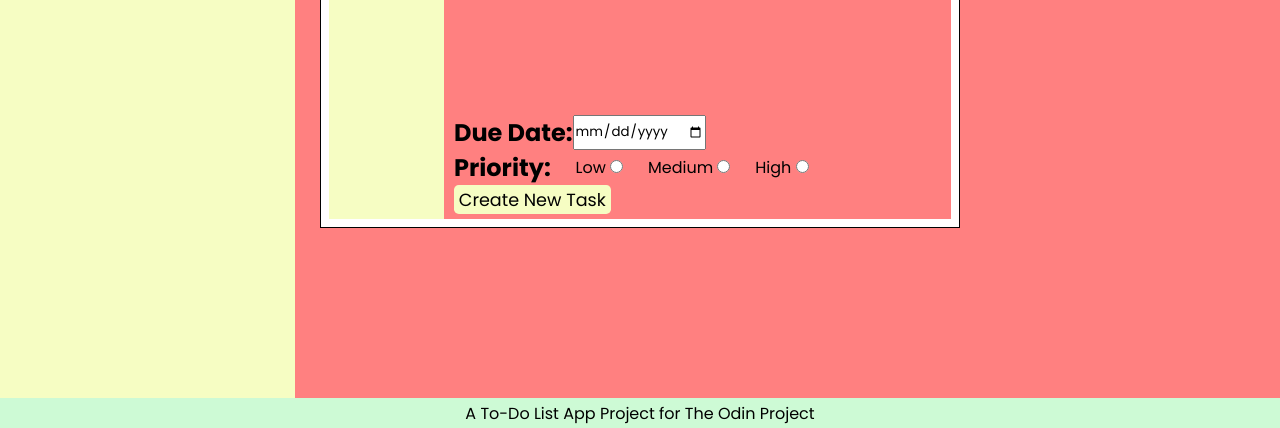
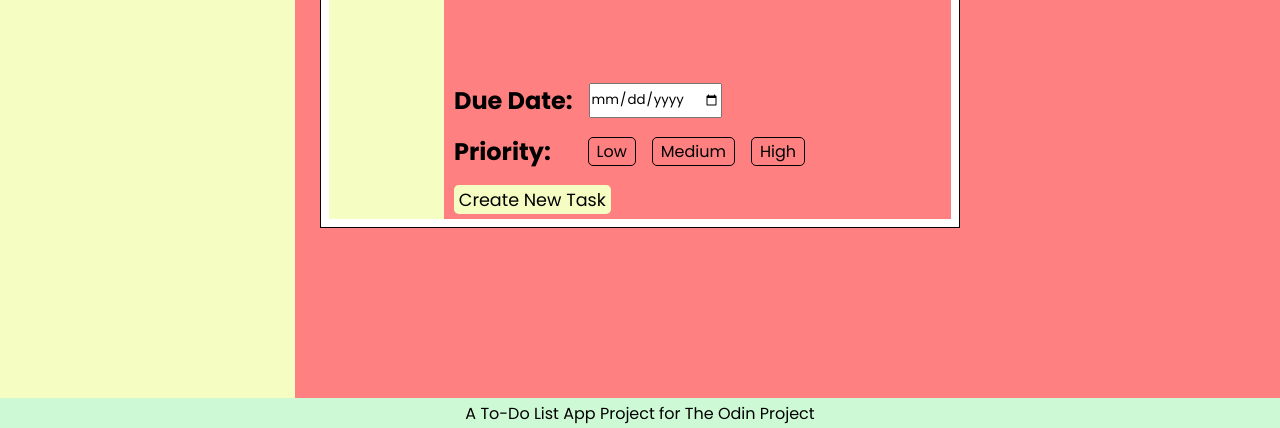
Before and after one commit to akym19/to-do-list, a website built with webpack: page index.html in a window 1280 px wide. Shown: the part 372-800 px from the top of the page. Built offline with nearby package versions, Linux system fonts and the light colour scheme; files whose address does not match are found by name.

Commit message:
need to make responsive before javascript

```diff
--- a/index.html
+++ b/index.html
@@ -158,33 +158,33 @@
 							<div id="prioritySelect">
 								<h2>Priority:</h2>
 								<div id="lowPrioSelect">
-									<label for="low">Low</label>
 									<input
 										type="radio"
 										id="low"
 										name="taskPriority"
 										value="low"
 									/>
+									<label for="low">Low</label>
 								</div>
 
 								<div id="medPrioSelect">
-									<label for="medium">Medium</label>
 									<input
 										type="radio"
 										id="medium"
 										name="taskPriority"
 										value="medium"
 									/>
+									<label for="medium">Medium</label>
 								</div>
 
 								<div id="highPrioSelect">
-									<label for="high">High</label>
 									<input
 										type="radio"
 										id="high"
 										name="taskPriority"
 										value="high"
 									/>
+									<label for="high">High</label>
 								</div>
 							</div>
 							<button>Create New Task</button>
--- a/src/css/styles.css
+++ b/src/css/styles.css
@@ -426,16 +426,6 @@ input[type="checkbox"]:checked::before {
 	flex-direction: column;
 }
 
-#formContainer #newToDoDate {
-	display: flex;
-}
-
-#prioritySelect {
-	display: flex;
-	align-items: center;
-	gap: 5%;
-}
-
 form #projectTitle,
 form #taskTitle {
 	font-size: 1.6rem;
@@ -471,6 +461,68 @@ form input[type="text"]:focus {
 	transition: all 0.3s;
 }
 
+#newTodoBtns {
+	display: flex;
+	flex-direction: column;
+	gap: 1rem;
+}
+
+#newTodoBtns #newToDoDate {
+	display: flex;
+	gap: 1rem;
+}
+
+#prioritySelect {
+	display: flex;
+	align-items: center;
+	gap: 1rem;
+}
+
+#prioritySelect h2 {
+	margin-right: 1.3rem;
+}
+
+/* ----------RADIO BUTTONS START---------- */
+
+input[type="radio"] {
+	display: none;
+}
+
+#prioritySelect label {
+	border: 1px solid black;
+	border-radius: 5px;
+	padding: 0.1rem 0.5rem;
+}
+
+input[type="radio"]:checked + label[for="low"],
+input[type="radio"] + label[for="low"]:hover {
+	background-color: var(--prio-low);
+	color: var(--white-font);
+	font-weight: 500;
+}
+
+input[type="radio"]:checked + label[for="medium"],
+input[type="radio"] + label[for="medium"]:hover {
+	background-color: var(--prio-med);
+	color: var(--white-font);
+	font-weight: 500;
+}
+
+input[type="radio"]:checked + label[for="high"],
+input[type="radio"] + label[for="high"]:hover {
+	background-color: var(--prio-high);
+	color: var(--white-font);
+	font-weight: 500;
+}
+
+input[type="radio"]:checked + label,
+input[type="radio"] + label {
+	transition: all 0.3s;
+	cursor: pointer;
+}
+
+/* ----------RADIO BUTTONS END---------- */
+
 /* ----------HIDDEN NEW TASK FORM---------- */
 #modalForm #newProject {
 	display: none;
```
